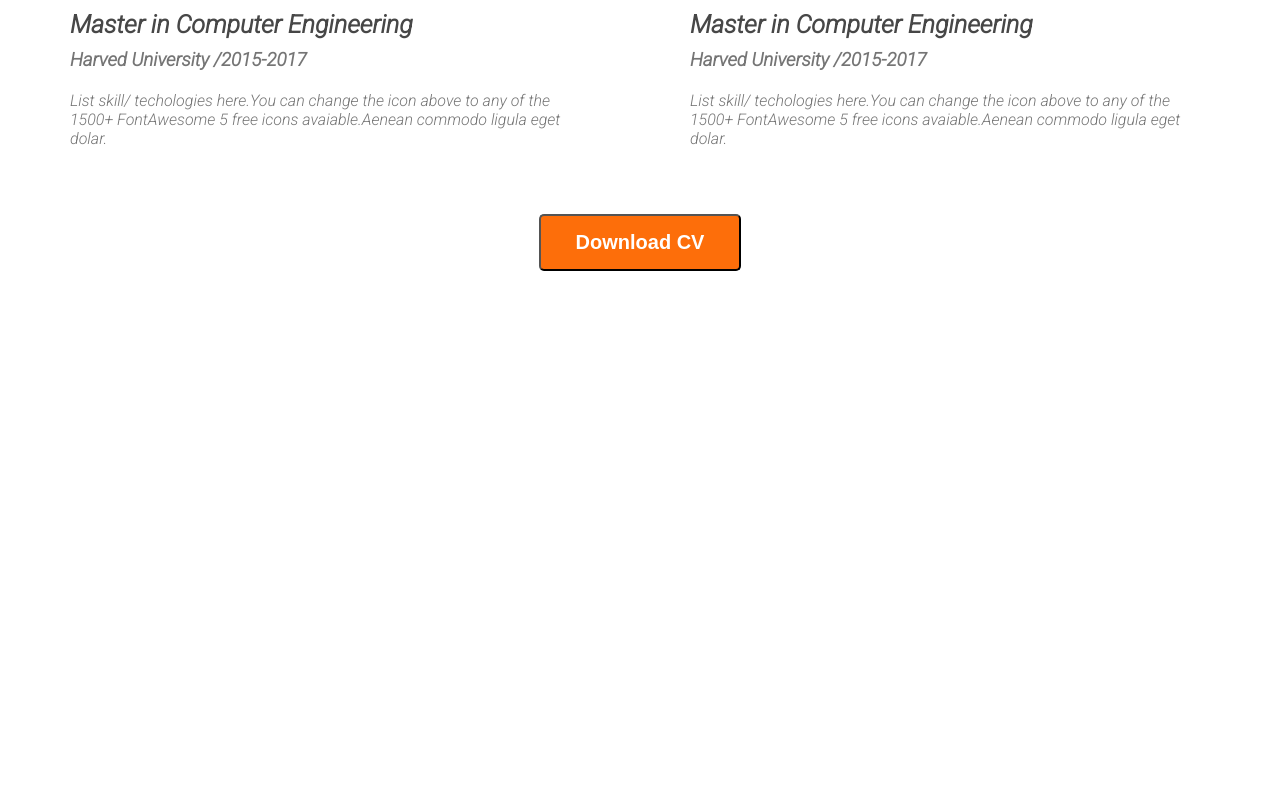
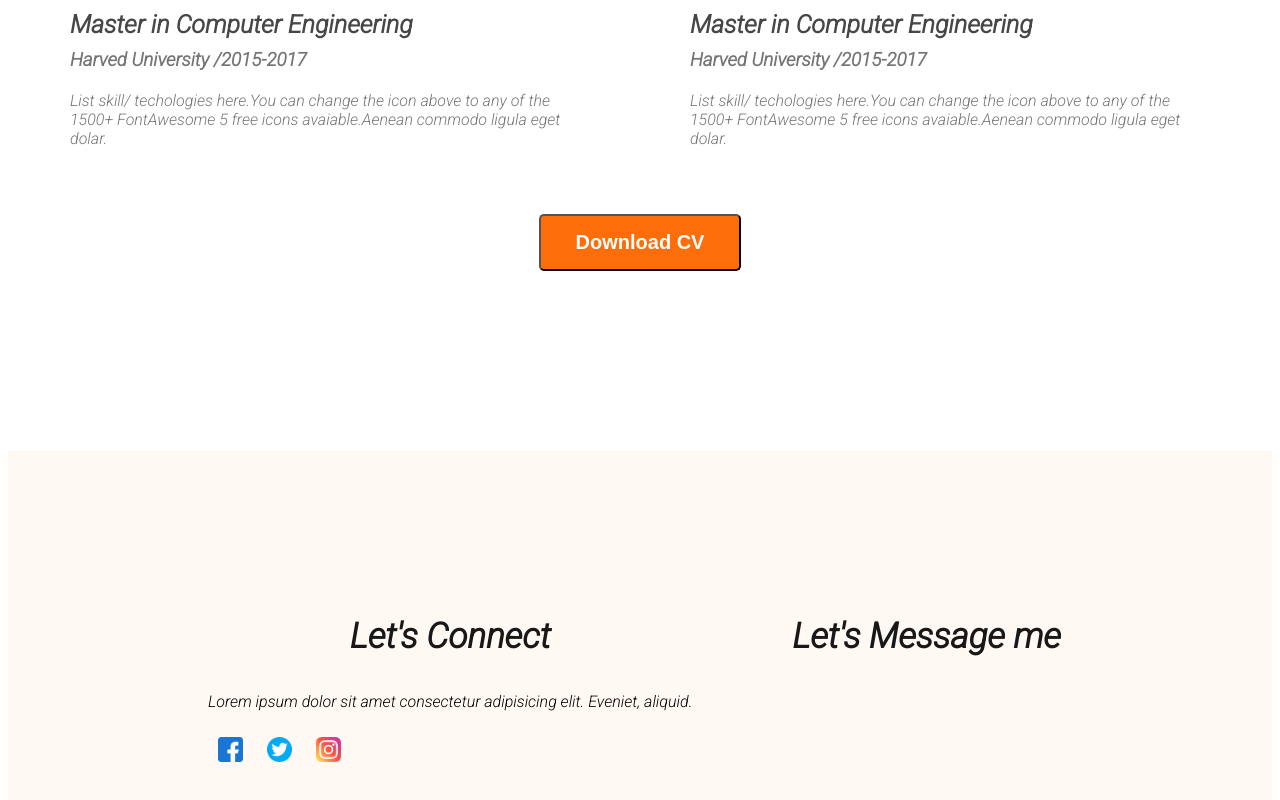
Before and after one commit to mdmehedi060/my-website, a plain HTML site: page index.html in a window 1280 px wide. Shown: the part 2965-3765 px from the top of the page. Before the commit the page ends 3324 px from the top, so only its background shows below. Drawn offline with Linux system fonts and the light colour scheme.

Commit message:
footer add

```diff
--- a/index.html
+++ b/index.html
@@ -170,7 +170,18 @@
     </section>
   </main>
   <footer>
-
+    <div class="footer column">
+      <h3 class="section-title">Let's Connect</h3>
+      <p class="section-description">Lorem ipsum dolor sit amet consectetur adipisicing elit. Eveniet, aliquid.</p>
+      <div class="social-link">
+        <a href=""><img class="iamges-logo" src="facebook.png" alt=""></a>
+        <a href=""><img class="iamges-logo" src="twitter.png" alt=""></a>
+        <a href=""><img class="iamges-logo" src="instagram.png" alt=""></a>
+      </div>
+    </div>
+    <div class="footer column">
+      <h3 class="section-title">Let's Message me</h3>
+    </div>
   </footer>
 </body>
 
--- a/style.css
+++ b/style.css
@@ -169,3 +169,19 @@ font-size: 18px;
   text-align: center;
   margin-top: 50px;
 }
+/* footer style */
+footer{
+  display: flex;
+  gap: 100px;
+  background-color: #FFF8F3;
+  padding: 130px 200px;
+  margin-top: 100px;
+}
+.iamges-logo{
+  height: 25px;
+  width: 25px;
+  padding: 10px;
+}
+.section-title{
+
+}
```
Also changed, not shown: facebook.png (added), instagram.png (added), twitter.png (added), whatsapp.png (added).
